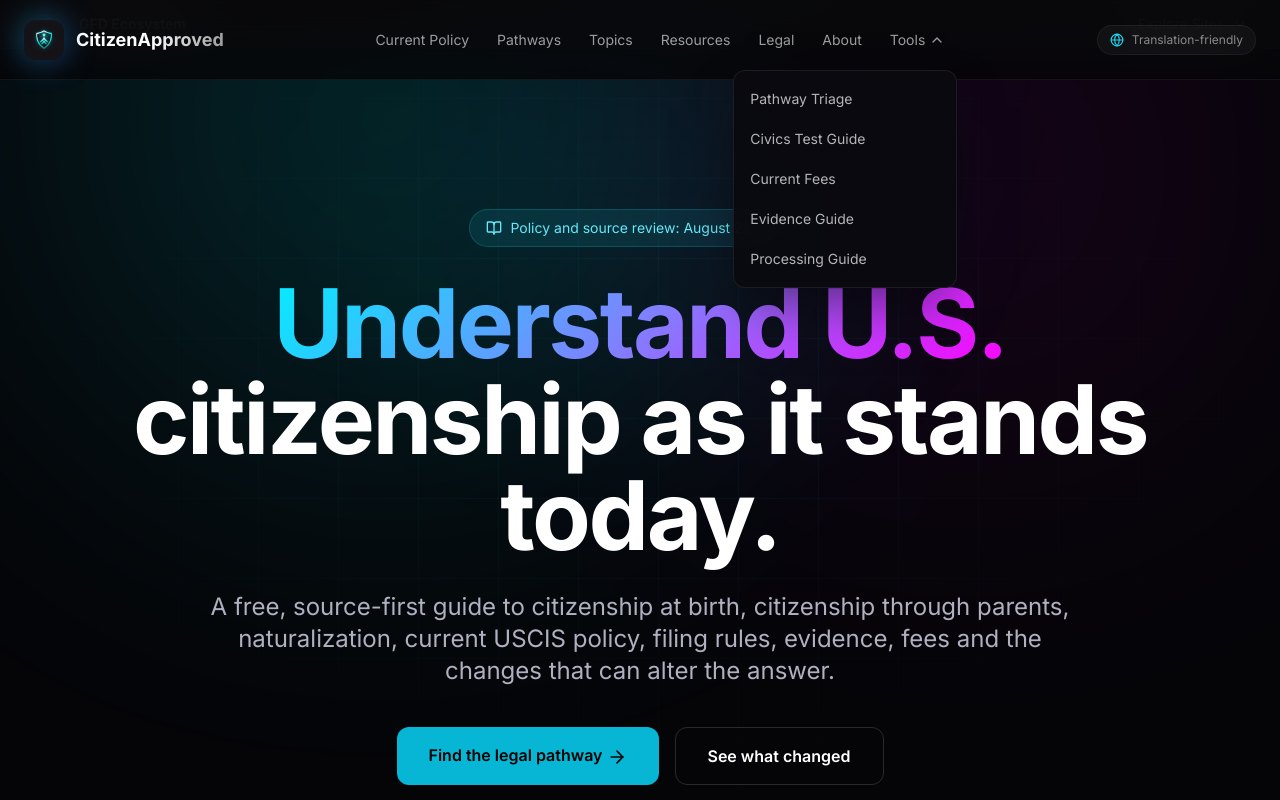
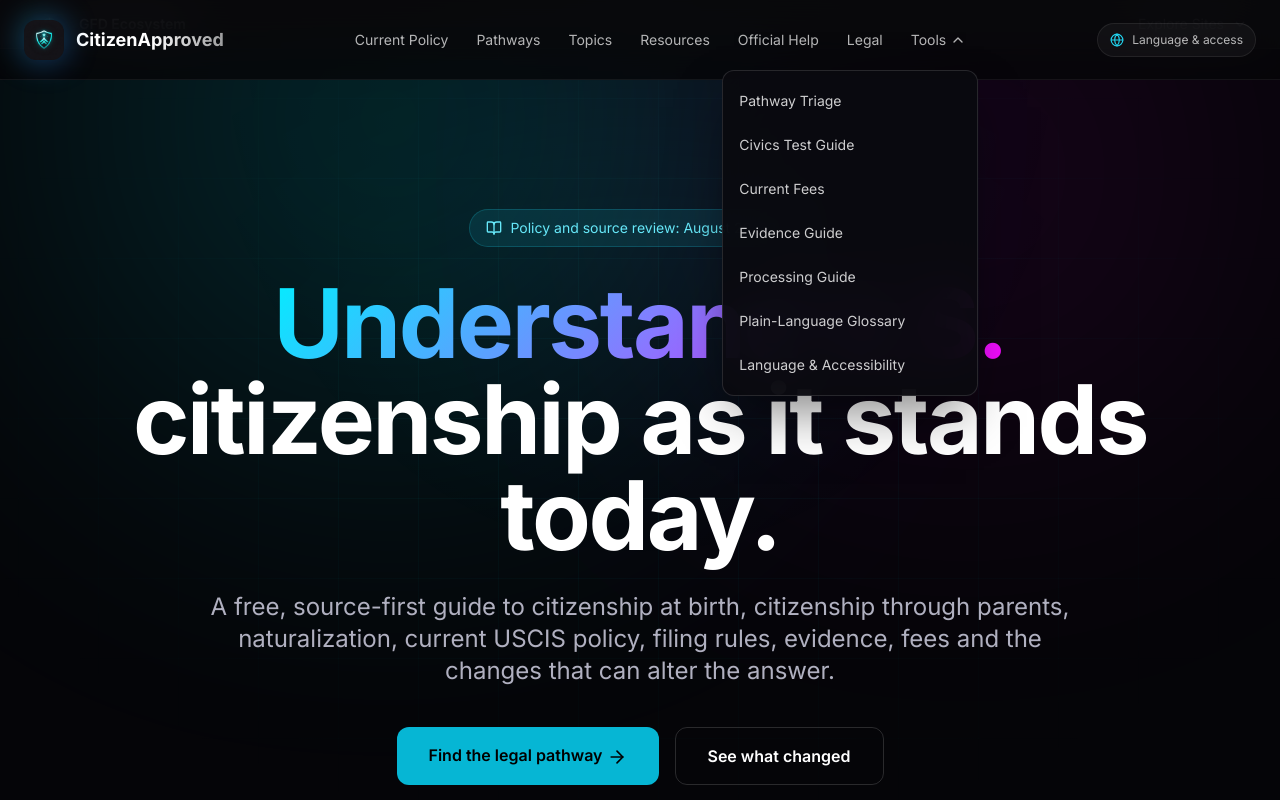
Before and after one commit to weave0/CitizenApproved, a Next.js app: page / in a window 1280 px wide. Both pictures are taken after a click on the button "Tools". Shown: the top 800 px of the page. Built offline with nearby package versions, Linux system fonts and the light colour scheme.

Commit message:
feat: make help and language access first-class navigation

```diff
--- a/src/components/Navbar.tsx
+++ b/src/components/Navbar.tsx
@@ -1,7 +1,7 @@
 "use client";
 
 import Image from "next/image";
-import { useState } from "react";
+import { useEffect, useState } from "react";
 import Link from "next/link";
 import { Menu, X, Globe, ChevronDown } from "lucide-react";
 
@@ -10,8 +10,8 @@ const navLinks = [
   { href: "/pathways", label: "Pathways" },
   { href: "/topics", label: "Topics" },
   { href: "/resources", label: "Resources" },
+  { href: "/help", label: "Official Help" },
   { href: "/legal", label: "Legal" },
-  { href: "/about", label: "About" },
 ];
 
 const tools = [
@@ -20,11 +20,24 @@ const tools = [
   { href: "/costs", label: "Current Fees" },
   { href: "/documents", label: "Evidence Guide" },
   { href: "/processing", label: "Processing Guide" },
+  { href: "/glossary", label: "Plain-Language Glossary" },
+  { href: "/accessibility", label: "Language & Accessibility" },
 ];
 
 export function Navbar() {
   const [isOpen, setIsOpen] = useState(false);
   const [toolsOpen, setToolsOpen] = useState(false);
+
+  useEffect(() => {
+    const handleEscape = (event: KeyboardEvent) => {
+      if (event.key === "Escape") {
+        setToolsOpen(false);
+        setIsOpen(false);
+      }
+    };
+    document.addEventListener("keydown", handleEscape);
+    return () => document.removeEventListener("keydown", handleEscape);
+  }, []);
 
   return (
     <nav className="fixed top-0 left-0 right-0 z-50" aria-label="Primary navigation">
@@ -32,39 +45,39 @@ export function Navbar() {
 
       <div className="relative max-w-7xl mx-auto px-4 sm:px-6">
         <div className="flex items-center justify-between h-16 md:h-20">
-          <Link href="/" className="flex items-center gap-3 group">
-            <div className="relative">
+          <Link href="/" className="flex items-center gap-3 group" aria-label="CitizenApproved home">
+            <div className="relative" aria-hidden="true">
               <div className="absolute inset-0 bg-gradient-to-br from-cyan-400 to-blue-600 rounded-xl blur-lg opacity-50 group-hover:opacity-75 transition-opacity" />
               <div className="relative w-10 h-10 rounded-xl overflow-hidden">
-                <Image src="/ca-logo.png" alt="CitizenApproved" width={40} height={40} className="w-full h-full object-cover" priority />
+                <Image src="/ca-logo.png" alt="" width={40} height={40} className="w-full h-full object-cover" priority />
               </div>
             </div>
             <span className="text-lg font-bold bg-gradient-to-r from-white via-white to-white/60 bg-clip-text text-transparent">CitizenApproved</span>
           </Link>
 
-          <div className="hidden md:flex items-center gap-1">
+          <div className="hidden lg:flex items-center gap-1">
             {navLinks.map((link) => (
-              <Link key={link.href} href={link.href} className="px-3 py-2 text-sm text-white/60 hover:text-white rounded-lg hover:bg-white/[0.06] transition-all duration-200">{link.label}</Link>
+              <Link key={link.href} href={link.href} className="px-3 py-2 text-sm text-white/70 hover:text-white rounded-lg hover:bg-white/[0.06] transition-all duration-200">{link.label}</Link>
             ))}
 
             <div className="relative">
               <button
+                type="button"
                 onClick={() => setToolsOpen(!toolsOpen)}
-                className="flex items-center gap-1 px-3 py-2 text-sm text-white/60 hover:text-white rounded-lg hover:bg-white/[0.06] transition-all duration-200"
+                className="flex items-center gap-1 px-3 py-2 text-sm text-white/70 hover:text-white rounded-lg hover:bg-white/[0.06] transition-all duration-200"
                 aria-expanded={toolsOpen}
-                aria-haspopup="menu"
-                aria-controls="tools-menu"
+                aria-controls="tools-navigation"
               >
                 Tools
-                <ChevronDown className={`w-4 h-4 transition-transform ${toolsOpen ? "rotate-180" : ""}`} />
+                <ChevronDown aria-hidden="true" className={`w-4 h-4 transition-transform ${toolsOpen ? "rotate-180" : ""}`} />
               </button>
 
               {toolsOpen && (
                 <>
                   <div className="fixed inset-0 z-10" onClick={() => setToolsOpen(false)} aria-hidden="true" />
-                  <div id="tools-menu" role="menu" className="absolute right-0 mt-2 w-56 py-2 bg-[#0a0a0f]/95 backdrop-blur-xl border border-white/[0.08] rounded-xl shadow-2xl shadow-black/50 z-20">
+                  <div id="tools-navigation" aria-label="Research tools" className="absolute right-0 mt-2 w-64 py-2 bg-[#0a0a0f]/95 backdrop-blur-xl border border-white/[0.12] rounded-xl shadow-2xl shadow-black/50 z-20">
                     {tools.map((tool) => (
-                      <Link key={tool.href} href={tool.href} role="menuitem" onClick={() => setToolsOpen(false)} className="block px-4 py-2.5 text-sm text-white/70 hover:text-white hover:bg-white/[0.06] transition-colors">{tool.label}</Link>
+                      <Link key={tool.href} href={tool.href} onClick={() => setToolsOpen(false)} className="block px-4 py-3 text-sm text-white/80 hover:text-white hover:bg-white/[0.06] transition-colors">{tool.label}</Link>
                     ))}
                   </div>
                 </>
@@ -73,34 +86,36 @@ export function Navbar() {
           </div>
 
           <div className="flex items-center gap-3">
-            <div className="hidden sm:flex items-center gap-2 px-3 py-1.5 rounded-full bg-white/[0.04] border border-white/[0.06]" title="Written to work cleanly with browser and assistive translation tools">
-              <Globe className="w-3.5 h-3.5 text-cyan-400" />
-              <span className="text-xs text-white/50">Translation-friendly</span>
-            </div>
+            <Link href="/accessibility" className="hidden sm:flex items-center gap-2 px-3 py-2 rounded-full bg-white/[0.04] border border-white/[0.08] text-white/70 hover:text-white" aria-label="Language and accessibility options">
+              <Globe className="w-3.5 h-3.5 text-cyan-400" aria-hidden="true" />
+              <span className="text-xs">Language & access</span>
+            </Link>
 
             <button
+              type="button"
               onClick={() => setIsOpen(!isOpen)}
-              className="md:hidden p-2 text-white/60 hover:text-white rounded-lg hover:bg-white/[0.06] transition-colors"
-              aria-label="Toggle navigation"
+              className="lg:hidden p-2 text-white/70 hover:text-white rounded-lg hover:bg-white/[0.06] transition-colors"
+              aria-label={isOpen ? "Close navigation" : "Open navigation"}
               aria-expanded={isOpen}
               aria-controls="mobile-navigation"
             >
-              {isOpen ? <X className="w-6 h-6" /> : <Menu className="w-6 h-6" />}
+              {isOpen ? <X className="w-6 h-6" aria-hidden="true" /> : <Menu className="w-6 h-6" aria-hidden="true" />}
             </button>
           </div>
         </div>
       </div>
 
       {isOpen && (
-        <div id="mobile-navigation" className="md:hidden absolute top-full left-0 right-0 bg-[#050508]/98 backdrop-blur-xl border-b border-white/[0.06]">
+        <div id="mobile-navigation" className="lg:hidden absolute top-full left-0 right-0 bg-[#050508]/98 backdrop-blur-xl border-b border-white/[0.08] max-h-[calc(100vh-4rem)] overflow-y-auto">
           <div className="px-4 py-4 space-y-1">
             {navLinks.map((link) => (
-              <Link key={link.href} href={link.href} onClick={() => setIsOpen(false)} className="block px-4 py-3 text-white/70 hover:text-white hover:bg-white/[0.06] rounded-lg transition-colors">{link.label}</Link>
+              <Link key={link.href} href={link.href} onClick={() => setIsOpen(false)} className="block px-4 py-3 text-white/80 hover:text-white hover:bg-white/[0.06] rounded-lg transition-colors">{link.label}</Link>
             ))}
-            <div className="pt-2 mt-2 border-t border-white/[0.06]">
-              <p className="px-4 py-2 text-xs text-white/40 uppercase tracking-wider">Tools</p>
+            <Link href="/about" onClick={() => setIsOpen(false)} className="block px-4 py-3 text-white/80 hover:text-white hover:bg-white/[0.06] rounded-lg transition-colors">About</Link>
+            <div className="pt-2 mt-2 border-t border-white/[0.08]">
+              <p className="px-4 py-2 text-xs text-white/60 uppercase tracking-wider">Tools and access</p>
               {tools.map((tool) => (
-                <Link key={tool.href} href={tool.href} onClick={() => setIsOpen(false)} className="block px-4 py-3 text-white/70 hover:text-white hover:bg-white/[0.06] rounded-lg transition-colors">{tool.label}</Link>
+                <Link key={tool.href} href={tool.href} onClick={() => setIsOpen(false)} className="block px-4 py-3 text-white/80 hover:text-white hover:bg-white/[0.06] rounded-lg transition-colors">{tool.label}</Link>
               ))}
             </div>
           </div>
```
